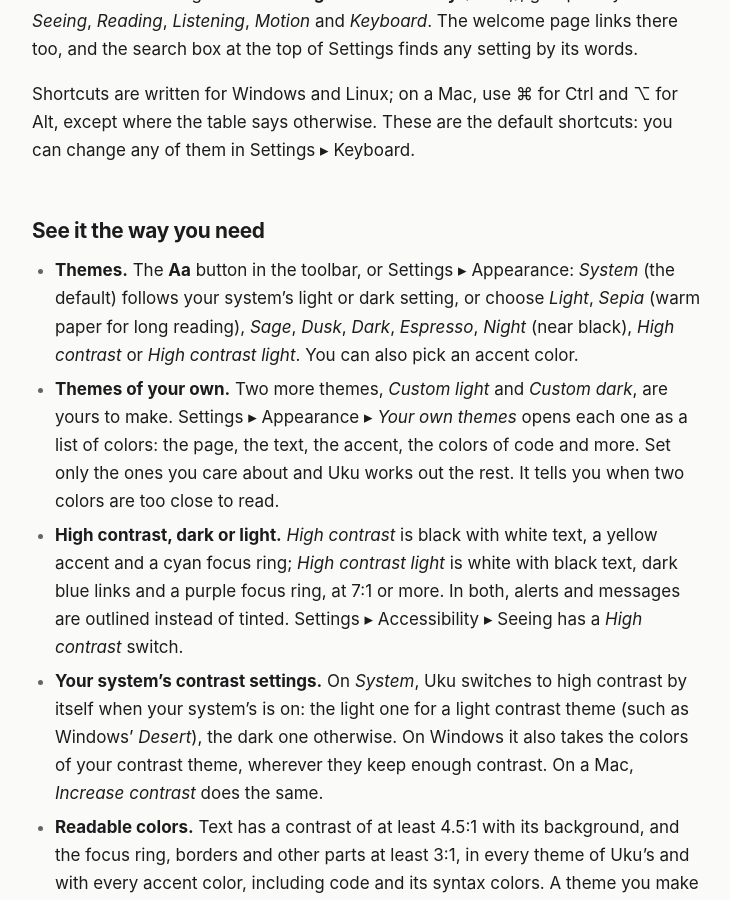
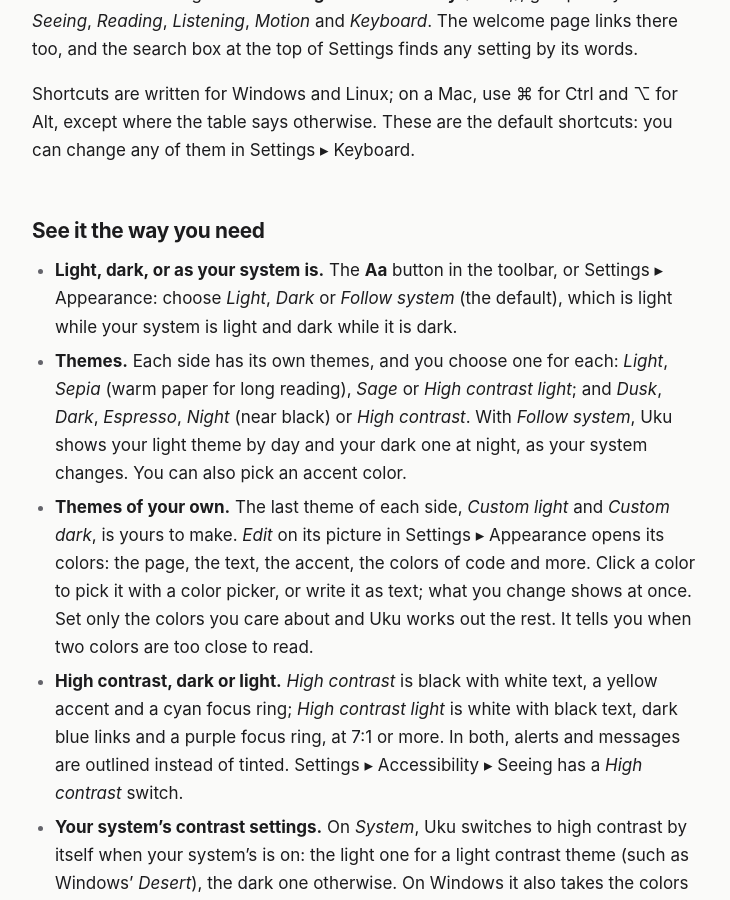
Before and after one commit to pulsar-a/documents, a Jekyll site: the page built from uku/accessibility.md, in a window 1280 px wide and 900 px high, scrolled down 530 px. Shown: the whole window, without its empty margins (272-1002 px from the left). Built offline with Jekyll 4.4.1, drawn with Linux system fonts in a browser that asks for light colours; our own code applies the rules of GitHub Pages for plain Markdown files.

Commit message:
docs(uku): light, dark or follow your system, and a color picker for your own themes
The accessibility page explains the new way to choose a theme: Light, Dark or
Follow system, with a theme for each side, and how to pick the colors of your
own themes. The privacy policy names where you edit them.

Co-Authored-By: Claude Fable 5.2 <noreply@anthropic.com>

```diff
--- a/uku/accessibility.md
+++ b/uku/accessibility.md
@@ -23,12 +23,16 @@ otherwise. These are the default shortcuts: you can change any of them in Settin
 
 ## See it the way you need
 
-- **Themes.** The **Aa** button in the toolbar, or Settings ▸ Appearance: *System* (the default) follows your system's
-  light or dark setting, or choose *Light*, *Sepia* (warm paper for long reading), *Sage*, *Dusk*, *Dark*, *Espresso*,
-  *Night* (near black), *High contrast* or *High contrast light*. You can also pick an accent color.
-- **Themes of your own.** Two more themes, *Custom light* and *Custom dark*, are yours to make. Settings ▸ Appearance ▸
-  *Your own themes* opens each one as a list of colors: the page, the text, the accent, the colors of code and more.
-  Set only the ones you care about and Uku works out the rest. It tells you when two colors are too close to read.
+- **Light, dark, or as your system is.** The **Aa** button in the toolbar, or Settings ▸ Appearance: choose *Light*,
+  *Dark* or *Follow system* (the default), which is light while your system is light and dark while it is dark.
+- **Themes.** Each side has its own themes, and you choose one for each: *Light*, *Sepia* (warm paper for long
+  reading), *Sage* or *High contrast light*; and *Dusk*, *Dark*, *Espresso*, *Night* (near black) or *High contrast*.
+  With *Follow system*, Uku shows your light theme by day and your dark one at night, as your system changes. You can
+  also pick an accent color.
+- **Themes of your own.** The last theme of each side, *Custom light* and *Custom dark*, is yours to make. *Edit* on
+  its picture in Settings ▸ Appearance opens its colors: the page, the text, the accent, the colors of code and more.
+  Click a color to pick it with a color picker, or write it as text; what you change shows at once. Set only the
+  colors you care about and Uku works out the rest. It tells you when two colors are too close to read.
 - **High contrast, dark or light.** *High contrast* is black with white text, a yellow accent and a cyan focus ring;
   *High contrast light* is white with black text, dark blue links and a purple focus ring, at 7:1 or more. In both,
   alerts and messages are outlined instead of tinted. Settings ▸ Accessibility ▸ Seeing has a *High contrast* switch.
```
Also changed, not shown: uku/privacy-policy.md (+2 -2 lines).
